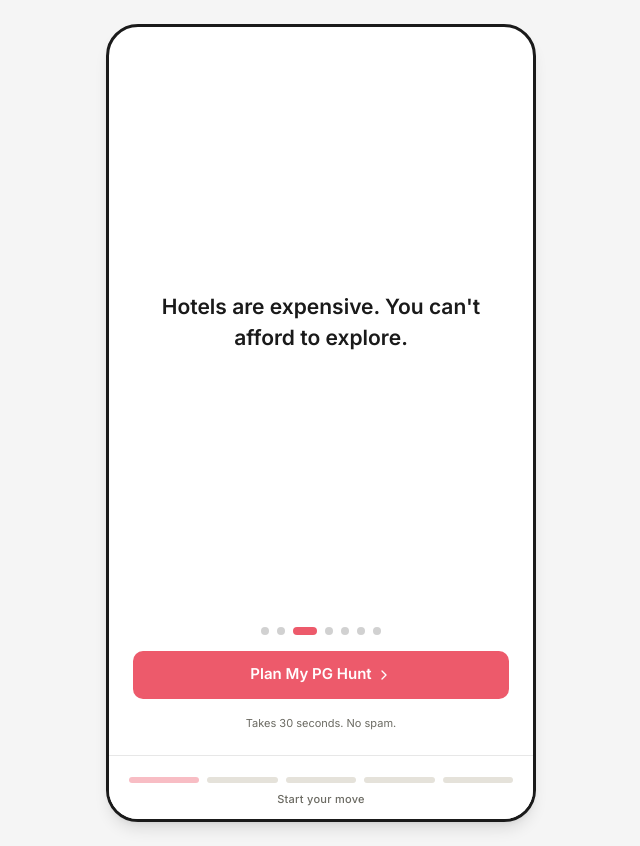
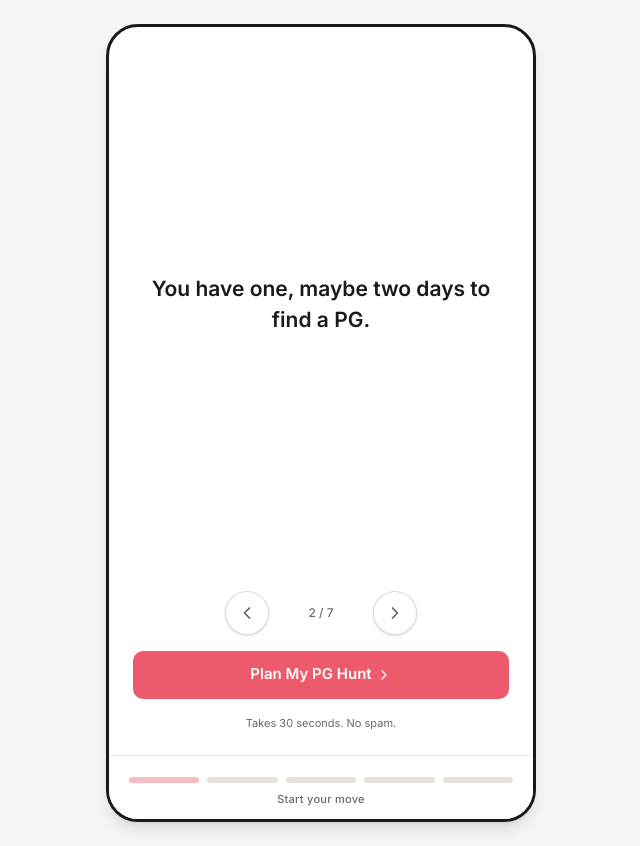
Before and after one commit to latharrr/pg-intent-pp, a Next.js app: page / in a window 1280 px wide. Shown: the whole page, without its empty margins (319-959 px from the left). Built offline with nearby package versions, Linux system fonts and the light colour scheme.

Commit message:
feat: hero with arrows, slower rotation, swipe gesture

```diff
--- a/features/landing/HeroSection.tsx
+++ b/features/landing/HeroSection.tsx
@@ -6,7 +6,7 @@ import { motion, AnimatePresence } from "framer-motion";
 import { Button } from "@/components/Button";
 import { ROUTES } from "@/constants/routes";
 import { track } from "@/lib/analytics";
-import { ChevronRight } from "lucide-react";
+import { ChevronRight, ChevronLeft } from "lucide-react";
 
 const LINES = [
   "You're coming to North Campus for the first time.",
@@ -18,11 +18,13 @@ const LINES = [
   "No promises. Just an honest attempt.",
 ];
 
-const AUTO_ROTATE_MS = 2200;
+const AUTO_ROTATE_MS = 4400;
+const SLIDE_DISTANCE = 60;
 
 export function HeroSection() {
   const router = useRouter();
   const [step, setStep] = useState(0);
+  const [direction, setDirection] = useState(0);
   const [isPaused, setIsPaused] = useState(false);
   const isLast = step === LINES.length - 1;
 
@@ -31,13 +33,26 @@ export function HeroSection() {
     router.push(ROUTES.plan);
   }, [router]);
 
+  const goTo = useCallback((nextStep: number, moveDirection: number) => {
+    if (nextStep < 0 || nextStep >= LINES.length) {
+      if (nextStep >= LINES.length) start();
+      return;
+    }
+    setDirection(moveDirection);
+    setStep(nextStep);
+  }, [start]);
+
   const next = useCallback(() => {
     if (isLast) {
       start();
       return;
     }
-    setStep((s) => s + 1);
-  }, [isLast, start]);
+    goTo(step + 1, 1);
+  }, [isLast, start, step, goTo]);
+
+  const prev = useCallback(() => {
+    goTo(step - 1, -1);
+  }, [step, goTo]);
 
   useEffect(() => {
     if (isPaused || isLast) return;
@@ -45,25 +60,51 @@ export function HeroSection() {
     return () => clearInterval(id);
   }, [isPaused, isLast, next]);
 
+  const slideVariants = {
+    enter: (dir: number) => ({
+      x: dir > 0 ? SLIDE_DISTANCE : -SLIDE_DISTANCE,
+      opacity: 0,
+      scale: 0.96,
+    }),
+    center: {
+      x: 0,
+      opacity: 1,
+      scale: 1,
+    },
+    exit: (dir: number) => ({
+      x: dir > 0 ? -SLIDE_DISTANCE : SLIDE_DISTANCE,
+      opacity: 0,
+      scale: 0.96,
+    }),
+  };
+
   return (
     <section className="flex min-h-[calc(100svh-72px)] flex-col items-center justify-center gap-8 px-6 py-6">
       <div
-        className="relative w-full max-w-sm flex-1 cursor-pointer"
-        onClick={next}
+        className="relative w-full max-w-sm flex-1"
         onMouseEnter={() => setIsPaused(true)}
         onMouseLeave={() => setIsPaused(false)}
         onTouchStart={() => setIsPaused(true)}
         onTouchEnd={() => setIsPaused(false)}
       >
-        <div className="flex h-full items-center justify-center">
-          <AnimatePresence mode="wait">
+        <div className="flex h-full items-center justify-center overflow-hidden">
+          <AnimatePresence mode="wait" custom={direction}>
             <motion.p
               key={step}
-              initial={{ opacity: 0, y: 14 }}
-              animate={{ opacity: 1, y: 0 }}
-              exit={{ opacity: 0, y: -14 }}
-              transition={{ duration: 0.28, ease: "easeInOut" }}
-              className="text-center text-[21px] font-semibold leading-[1.45] text-ink"
+              custom={direction}
+              variants={slideVariants}
+              initial="enter"
+              animate="center"
+              exit="exit"
+              transition={{ type: "spring", stiffness: 320, damping: 28 }}
+              drag="x"
+              dragConstraints={{ left: 0, right: 0 }}
+              dragElastic={0.2}
+              onDragEnd={(_, info) => {
+                if (info.offset.x < -40) next();
+                else if (info.offset.x > 40) prev();
+              }}
+              className="cursor-grab text-center text-[21px] font-semibold leading-[1.45] text-ink active:cursor-grabbing"
             >
               {LINES[step]}
             </motion.p>
@@ -72,22 +113,31 @@ export function HeroSection() {
       </div>
 
       <div className="flex w-full max-w-sm flex-col items-center gap-4">
-        <div className="flex items-center gap-2" aria-label="Story progress">
-          {LINES.map((_, index) => (
-            <button
-              key={index}
-              type="button"
-              onClick={(e) => {
-                e.stopPropagation();
-                setStep(index);
-              }}
-              aria-label={`Go to line ${index + 1}`}
-              aria-current={index === step ? "step" : undefined}
-              className={`h-2 rounded-full transition-all duration-300 focus-visible:outline-none focus-visible:ring-2 focus-visible:ring-selected ${
-                index === step ? "w-6 bg-selected" : "w-2 bg-ink/20 hover:bg-ink/40"
-              }`}
-            />
-          ))}
+        <div className="flex items-center gap-4">
+          <motion.button
+            type="button"
+            whileTap={{ scale: 0.9 }}
+            onClick={prev}
+            disabled={step === 0}
+            aria-label="Previous"
+            className="flex size-11 items-center justify-center rounded-full border-[1.5px] border-ink/15 bg-card text-ink/70 shadow-sm transition-colors hover:border-ink/30 hover:text-ink disabled:opacity-30 disabled:hover:border-ink/15 disabled:hover:text-ink/70"
+          >
+            <ChevronLeft className="size-5" />
+          </motion.button>
+
+          <span className="min-w-[4.5rem] text-center text-[12px] font-medium text-muted-foreground">
+            {step + 1} / {LINES.length}
+          </span>
+
+          <motion.button
+            type="button"
+            whileTap={{ scale: 0.9 }}
+            onClick={next}
+            aria-label="Next"
+            className="flex size-11 items-center justify-center rounded-full border-[1.5px] border-ink/15 bg-card text-ink/70 shadow-sm transition-colors hover:border-ink/30 hover:text-ink"
+          >
+            <ChevronRight className="size-5" />
+          </motion.button>
         </div>
 
         <Button
```
